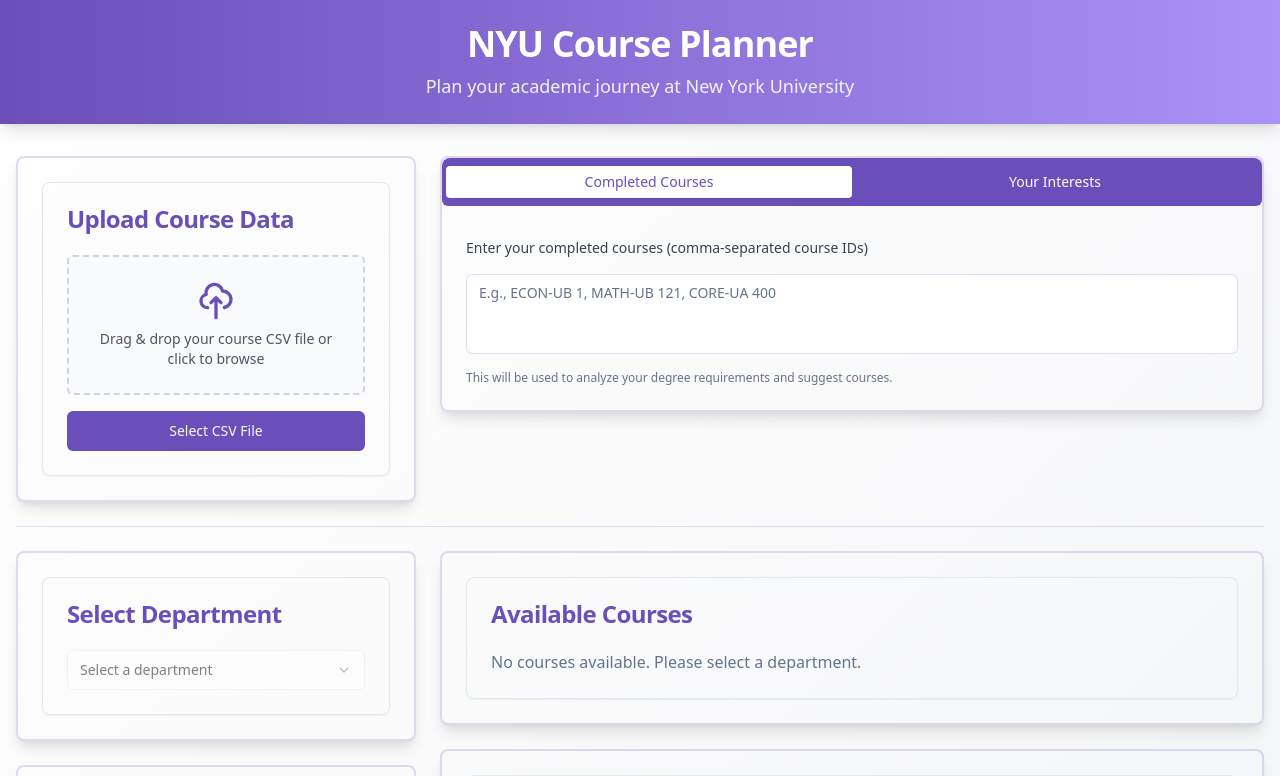
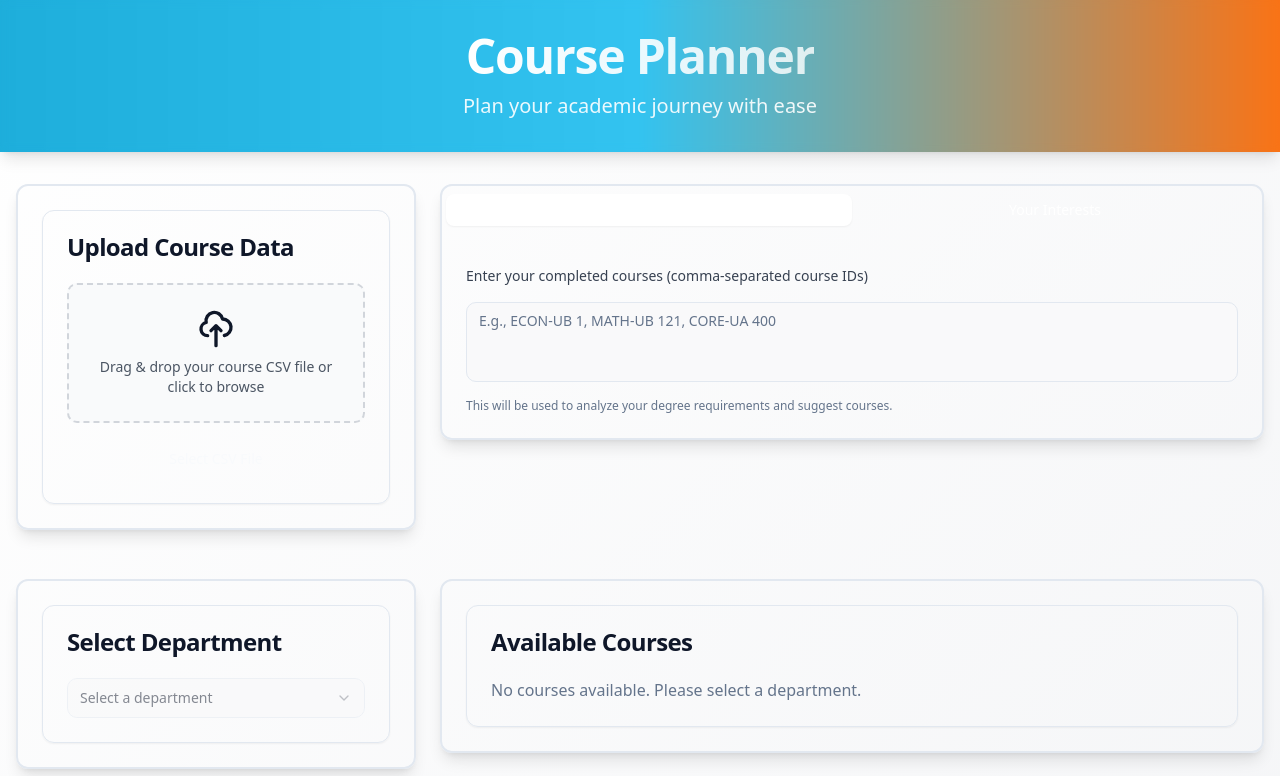
Before and after one commit to nbagkar/purple-course-planner-23, a React (Vite) app: page / in a window 1280 px wide. Shown: the top 776 px of the page. Built offline with nearby package versions, Linux system fonts and the light colour scheme.

Commit message:
Refactor: Improve UI and color scheme
Adjust the color scheme and UI elements for a better user experience.

```diff
--- a/src/components/Header.tsx
+++ b/src/components/Header.tsx
@@ -3,10 +3,15 @@ import React from 'react';
 
 const Header = () => {
   return (
-    <header className="w-full nyu-gradient text-white py-6 shadow-lg">
-      <div className="container mx-auto px-4 md:px-6 flex flex-col items-center justify-center">
-        <h1 className="text-3xl md:text-4xl font-bold tracking-tight">NYU Course Planner</h1>
-        <p className="mt-2 text-lg opacity-90">Plan your academic journey at New York University</p>
+    <header className="w-full gradient-header text-white py-8 shadow-lg relative overflow-hidden">
+      <div className="absolute inset-0 backdrop-blur-sm"></div>
+      <div className="container mx-auto px-4 md:px-6 flex flex-col items-center justify-center relative z-10">
+        <h1 className="text-4xl md:text-5xl font-bold tracking-tight bg-clip-text text-transparent bg-gradient-to-r from-white to-white/80">
+          Course Planner
+        </h1>
+        <p className="mt-3 text-lg md:text-xl text-white/90 font-light">
+          Plan your academic journey with ease
+        </p>
       </div>
     </header>
   );
--- a/src/index.css
+++ b/src/index.css
@@ -5,25 +5,25 @@
 
 @layer base {
   :root {
-    --background: 0 0% 100%;
-    --foreground: 222.2 84% 4.9%;
+    --background: 240 10% 98%;
+    --foreground: 222 47% 11%;
 
     --card: 0 0% 100%;
-    --card-foreground: 222.2 84% 4.9%;
+    --card-foreground: 222 47% 11%;
 
     --popover: 0 0% 100%;
-    --popover-foreground: 222.2 84% 4.9%;
+    --popover-foreground: 222 47% 11%;
 
-    --primary: 262 83% 65%;  /* More vibrant NYU Purple */
+    --primary: 199 84% 55%;
     --primary-foreground: 210 40% 98%;
 
-    --secondary: 262 83% 80%; /* Light purple */
-    --secondary-foreground: 222.2 47.4% 11.2%;
+    --secondary: 199 84% 77%;
+    --secondary-foreground: 222 47% 11%;
 
     --muted: 210 40% 96.1%;
     --muted-foreground: 215.4 16.3% 46.9%;
 
-    --accent: 0 0% 62%;  /* Silver */
+    --accent: 24 95% 53%;
     --accent-foreground: 222.2 47.4% 11.2%;
 
     --destructive: 0 84.2% 60.2%;
@@ -31,9 +31,9 @@
 
     --border: 214.3 31.8% 91.4%;
     --input: 214.3 31.8% 91.4%;
-    --ring: 262 83% 65%;  /* Ring matches primary */
+    --ring: 199 84% 55%;
 
-    --radius: 0.5rem;
+    --radius: 0.75rem;
   }
 }
 
@@ -43,32 +43,48 @@
   }
 
   body {
-    @apply bg-background text-foreground;
+    @apply bg-gradient-to-br from-theme-background to-white text-foreground;
   }
 }
 
 @layer components {
-  .nyu-gradient {
-    @apply bg-gradient-to-r from-nyu-purple to-nyu-light-purple;
+  .gradient-header {
+    @apply bg-gradient-to-r from-theme-primary via-theme-secondary to-theme-accent;
   }
 
   .card-container {
-    @apply bg-white rounded-lg shadow-md p-6 animate-fade-in border-2 border-nyu-purple/20;
+    @apply bg-white rounded-lg shadow-lg hover:shadow-xl transition-all duration-300 border border-theme-muted/20;
   }
 
   .section-title {
-    @apply text-xl font-semibold text-nyu-deep-purple mb-4;
+    @apply text-xl font-semibold text-theme-primary mb-4;
   }
 
-  .nyu-button-primary {
-    @apply bg-nyu-purple text-white px-4 py-2 rounded-md hover:bg-nyu-deep-purple transition-all;
+  .button-primary {
+    @apply bg-theme-primary text-white px-4 py-2 rounded-md hover:bg-theme-secondary transition-all;
   }
 
-  .nyu-button-secondary {
-    @apply bg-nyu-lavender text-nyu-deep-purple px-4 py-2 rounded-md hover:bg-opacity-90 transition-all;
+  .button-secondary {
+    @apply bg-theme-muted text-theme-primary px-4 py-2 rounded-md hover:bg-opacity-90 transition-all;
   }
 
-  .nyu-input {
-    @apply border-2 border-nyu-purple/30 rounded-md px-4 py-2 focus:border-nyu-deep-purple focus:outline-none transition-colors;
+  .input-primary {
+    @apply border-2 border-theme-muted/30 rounded-md px-4 py-2 focus:border-theme-primary focus:outline-none transition-colors;
+  }
+
+  .glass-card {
+    @apply backdrop-blur-md bg-white/80 rounded-xl shadow-lg border border-white/20;
+  }
+
+  .gradient-border {
+    @apply border-2 border-transparent bg-gradient-to-r from-theme-primary via-theme-accent to-theme-secondary;
+    -webkit-mask:
+      linear-gradient(#fff 0 0) padding-box,
+      linear-gradient(#fff 0 0);
+    mask:
+      linear-gradient(#fff 0 0) padding-box,
+      linear-gradient(#fff 0 0);
+    -webkit-mask-composite: destination-out;
+    mask-composite: exclude;
   }
 }
--- a/tailwind.config.ts
+++ b/tailwind.config.ts
@@ -26,11 +26,11 @@ export default {
         background: 'hsl(var(--background))',
         foreground: 'hsl(var(--foreground))',
         primary: {
-          DEFAULT: 'hsl(var(--primary))', // NYU Purple
+          DEFAULT: 'hsl(var(--primary))',
           foreground: 'hsl(var(--primary-foreground))'
         },
         secondary: {
-          DEFAULT: 'hsl(var(--secondary))', // Light Purple
+          DEFAULT: 'hsl(var(--secondary))',
           foreground: 'hsl(var(--secondary-foreground))'
         },
         destructive: {
@@ -45,12 +45,16 @@ export default {
           DEFAULT: 'hsl(var(--accent))',
           foreground: 'hsl(var(--accent-foreground))'
         },
-        nyu: {
-          purple: '#6A4FBB',        // Richer, more vibrant purple
-          'light-purple': '#AB92F5', // Softer, more pastel light purple
-          'deep-purple': '#4A2C7A',  // Deeper, more sophisticated purple
-          'lavender': '#D5BBFF',     // Soft lavender accent
-          'silver': '#9F9EA1'        // Keeping the original silver
+        theme: {
+          'primary': '#1EAEDB',      // Bright blue
+          'secondary': '#33C3F0',    // Sky blue
+          'accent': '#F97316',       // Vibrant orange
+          'muted': '#D3E4FD',        // Soft blue
+          'background': '#F1F0FB',   // Soft gray
+          'success': '#10B981',      // Green
+          'warning': '#F59E0B',      // Amber
+          'error': '#EF4444',        // Red
+          'info': '#0EA5E9'          // Ocean blue
         }
       },
       borderRadius: {
```
